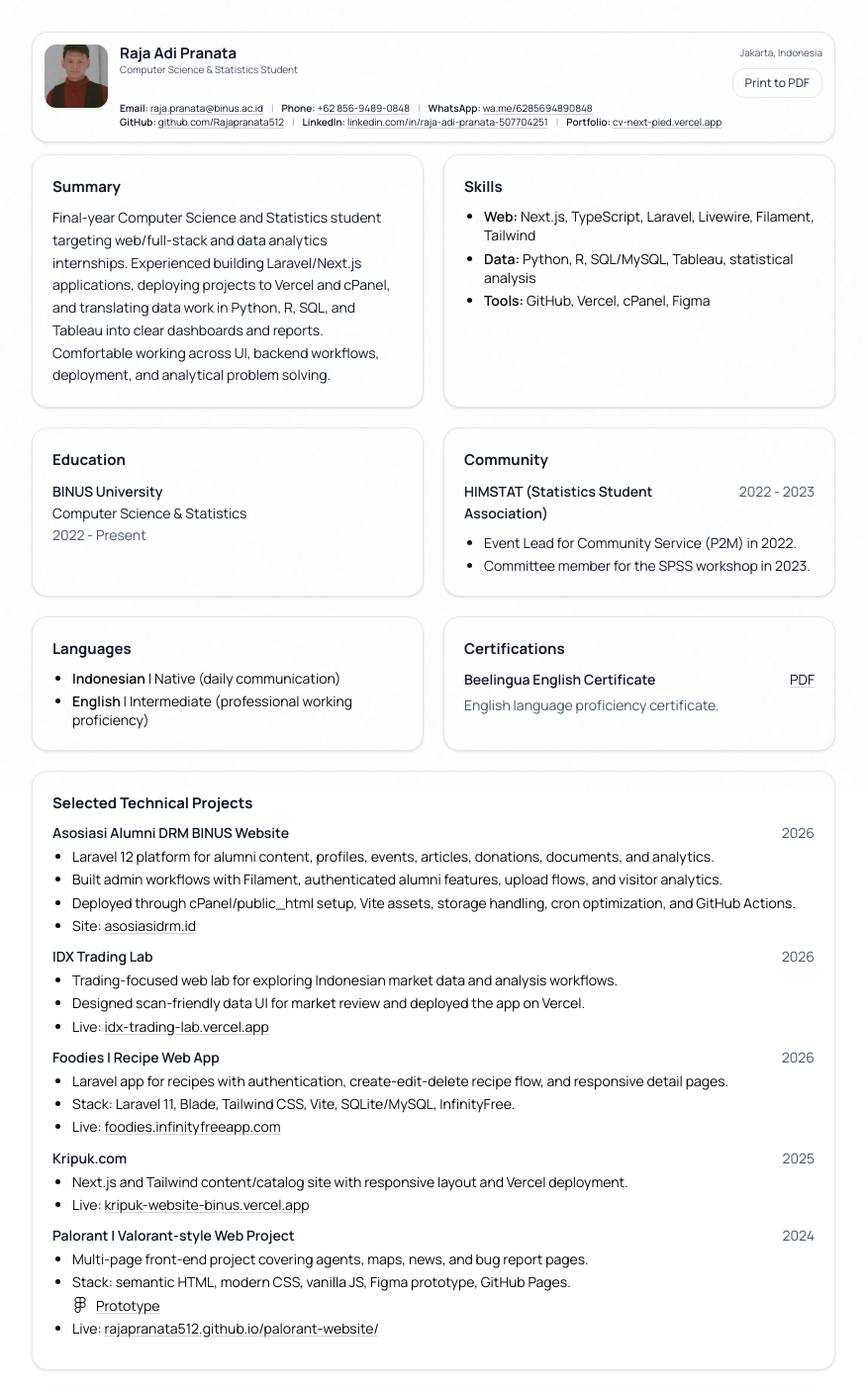
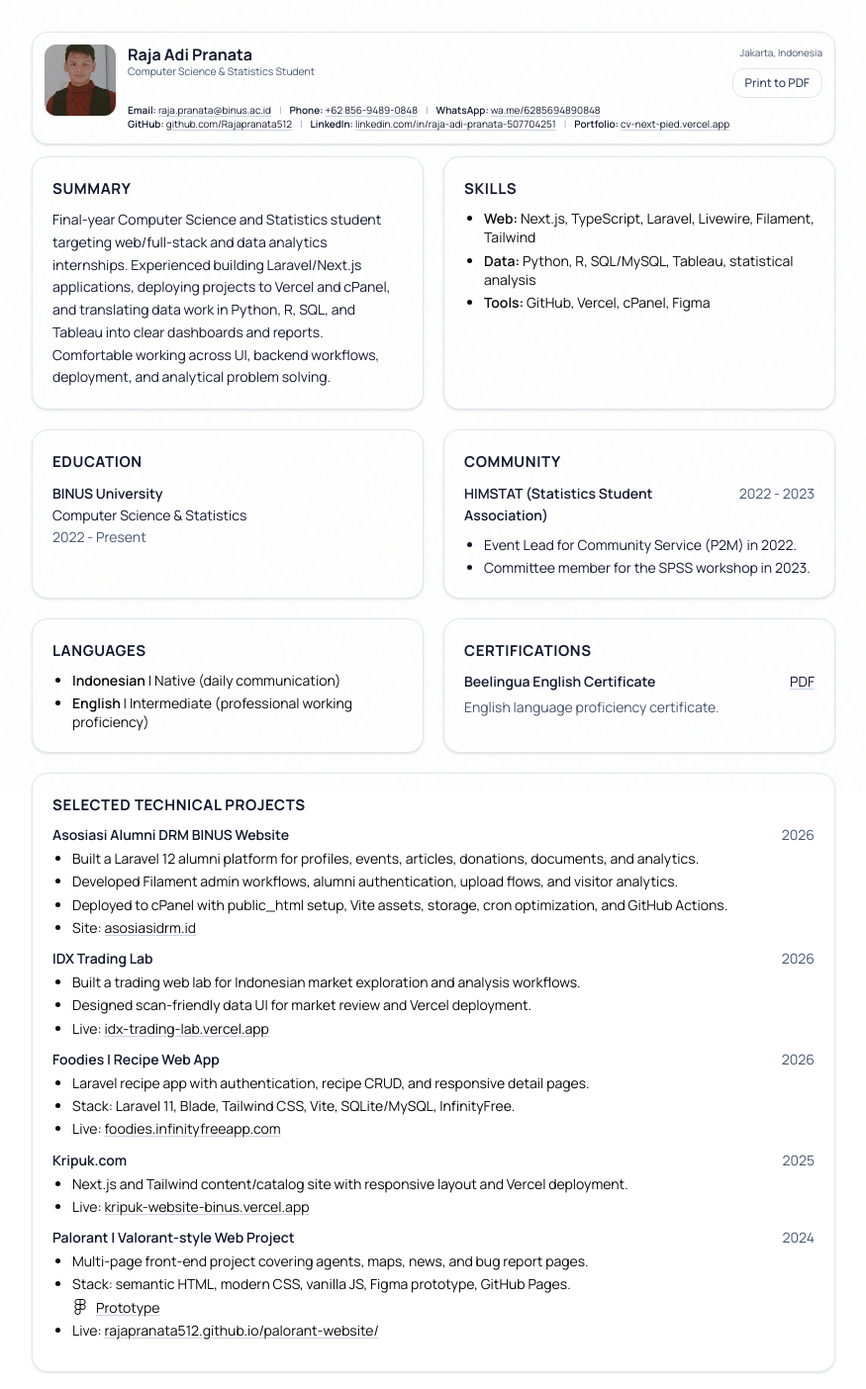
Before and after one commit to Rajapranata512/cv-next, a Next.js app: page /cv in a window 1280 px wide. Shown: the top 1404 px of the page at 99% size, without its empty margins (202-1077 px from the left). Built offline with nearby package versions, Linux system fonts and the light colour scheme.

Commit message:
Improve CV print readability

```diff
--- a/src/app/cv/page.tsx
+++ b/src/app/cv/page.tsx
@@ -39,10 +39,12 @@ const CARD =
   "print:rounded-none print:border-0 print:bg-transparent print:shadow-none";
 
 const PAD = "p-5 print:p-0";
-const H2 = "text-[15px] font-bold text-slate-900 print:text-[9.5px] print:leading-tight";
+const H2 =
+  "text-[15px] font-extrabold uppercase tracking-[0.04em] text-slate-900 " +
+  "print:text-[10.4px] print:leading-tight print:tracking-[0.035em]";
 const MUTED = "text-slate-600 print:text-slate-700";
 const BODY = "text-slate-900";
-const LI = "leading-snug print:leading-[1.22]";
+const LI = "leading-snug print:leading-[1.28]";
 const A =
   "underline decoration-slate-300 underline-offset-2 hover:decoration-slate-500 print:no-underline print:text-slate-800";
 
@@ -52,7 +54,7 @@ function BadgeSep() {
 
 function SectionTitle({ children }: { children: React.ReactNode }) {
   return (
-    <div className="mb-2 flex items-center justify-between print:mb-1 print:border-b print:border-slate-300 print:pb-0.5">
+    <div className="mb-2 flex items-center justify-between print:mb-1.5 print:border-b print:border-slate-400 print:pb-[1.5px]">
       <h2 className={H2}>{children}</h2>
     </div>
   );
@@ -65,33 +67,33 @@ export default function CVPage() {
         "cv-print-root mx-auto max-w-[860px] px-6 py-8",
         "text-[14px] leading-relaxed",
         "print:m-0 print:w-full print:max-w-none print:px-0 print:py-0",
-        "print:text-[9.5px] print:leading-[1.22] print:text-black"
+        "print:text-[10.2px] print:leading-[1.26] print:text-black"
       )}
     >
       {/* =========================
           PROFILE HEADER
          ========================= */}
-      <section className={cls(CARD, "mb-3 p-3 print:mb-3 print:border-b print:border-slate-300 print:p-0 print:pb-2")}>
-        <div className="flex items-start gap-3 print:gap-2.5">
+      <section className={cls(CARD, "mb-3 p-3 print:mb-3 print:border-b print:border-slate-300 print:p-0 print:pb-2.5")}>
+        <div className="flex items-start gap-3 print:gap-3">
           <Image
             src="/avatar.jpg"
-            width={72}
-            height={72}
+            width={80}
+            height={80}
             alt="Profile photo"
-            className="h-16 w-16 rounded-xl object-cover print:h-16 print:w-16 print:rounded-md"
+            className="h-[72px] w-[72px] rounded-xl object-cover print:h-[72px] print:w-[72px] print:rounded-md"
           />
 
           <div className="min-w-0 flex-1">
             <div className="flex items-start justify-between gap-3">
               <div className="min-w-0">
-                <h1 className="text-[15px] font-extrabold leading-tight text-slate-900 print:text-[14px]">
+                <h1 className="text-[16px] font-extrabold leading-tight text-slate-900 print:text-[15px]">
                   {PROFILE.name}
                 </h1>
-                <p className={cls("text-[10px] leading-snug print:text-[9px]", MUTED)}>{PROFILE.title}</p>
+                <p className={cls("text-[10.5px] leading-snug print:text-[9.4px]", MUTED)}>{PROFILE.title}</p>
               </div>
 
               <div className="flex shrink-0 flex-col items-end gap-2">
-                <div className={cls("text-[10px] print:text-[8.5px]", MUTED, "text-right")}>Jakarta, Indonesia</div>
+                <div className={cls("text-[10px] print:text-[9px]", MUTED, "text-right")}>Jakarta, Indonesia</div>
                 <button
                   type="button"
                   className={cls(
@@ -105,7 +107,7 @@ export default function CVPage() {
               </div>
             </div>
 
-            <div className={cls("mt-1 text-[10px] leading-snug print:mt-1 print:text-[8.5px]", BODY)}>
+            <div className={cls("mt-1.5 text-[10px] leading-snug print:mt-1 print:text-[9px] print:leading-[1.18]", BODY)}>
               <div className="flex flex-wrap items-center">
                 <span className="font-semibold">Email:</span>&nbsp;
                 <a className={A} href={`mailto:${PROFILE.email}`}>
@@ -179,7 +181,7 @@ export default function CVPage() {
           <div className={BODY}>
             <p className="font-semibold">BINUS University</p>
             <p>Computer Science &amp; Statistics</p>
-            <p className={cls("text-sm print:text-[8.5px]", MUTED)}>2022 - Present</p>
+            <p className={cls("text-sm print:text-[9.2px]", MUTED)}>2022 - Present</p>
           </div>
         </section>
 
@@ -188,7 +190,7 @@ export default function CVPage() {
           <div className={BODY}>
             <div className="flex items-baseline justify-between gap-3">
               <p className="font-semibold">HIMSTAT (Statistics Student Association)</p>
-              <p className={cls("text-sm whitespace-nowrap print:text-[8.5px]", MUTED)}>2022 - 2023</p>
+              <p className={cls("text-sm whitespace-nowrap print:text-[9.2px]", MUTED)}>2022 - 2023</p>
             </div>
             <ul className="mt-2 list-disc ps-5 space-y-1 print:mt-1 print:space-y-0.5">
               <li className={LI}>Event Lead for Community Service (P2M) in 2022.</li>
@@ -216,7 +218,7 @@ export default function CVPage() {
             <div className="flex items-baseline justify-between gap-3">
               <p className="font-semibold">Beelingua English Certificate</p>
               <a
-                className={cls(A, "shrink-0 text-sm print:text-[8.5px]")}
+                className={cls(A, "shrink-0 text-sm print:text-[9.2px]")}
                 href={CERT_EN.path}
                 target="_blank"
                 rel="noreferrer"
@@ -224,7 +226,7 @@ export default function CVPage() {
                 PDF
               </a>
             </div>
-            <p className={cls("mt-1 text-sm print:mt-0.5 print:text-[8.5px]", MUTED)}>
+            <p className={cls("mt-1 text-sm print:mt-0.5 print:text-[9.2px]", MUTED)}>
               English language proficiency certificate.
             </p>
           </div>
@@ -241,13 +243,13 @@ export default function CVPage() {
           <article className="avoid-break mb-3 print:mb-2">
             <div className="flex items-baseline justify-between gap-3">
               <h3 className="font-semibold leading-tight text-slate-900">Asosiasi Alumni DRM BINUS Website</h3>
-              <span className={cls("text-sm print:text-[8.5px]", MUTED)}>2026</span>
+              <span className={cls("text-sm print:text-[9.2px]", MUTED)}>2026</span>
             </div>
             <ul className="mt-1 list-disc ps-5 space-y-1 print:mt-0.5 print:space-y-0.5 print:ps-3.5">
-              <li className={LI}>Laravel 12 platform for alumni content, profiles, events, articles, donations, documents, and analytics.</li>
-              <li className={LI}>Built admin workflows with Filament, authenticated alumni features, upload flows, and visitor analytics.</li>
+              <li className={LI}>Built a Laravel 12 alumni platform for profiles, events, articles, donations, documents, and analytics.</li>
+              <li className={LI}>Developed Filament admin workflows, alumni authentication, upload flows, and visitor analytics.</li>
               <li className={LI}>
-                Deployed through cPanel/public_html setup, Vite assets, storage handling, cron optimization, and GitHub Actions.
+                Deployed to cPanel with public_html setup, Vite assets, storage, cron optimization, and GitHub Actions.
               </li>
               <li className={LI}>
                 Site:&nbsp;
@@ -261,11 +263,11 @@ export default function CVPage() {
           <article className="avoid-break mb-3 print:mb-2">
             <div className="flex items-baseline justify-between gap-3">
               <h3 className="font-semibold leading-tight text-slate-900">IDX Trading Lab</h3>
-              <span className={cls("text-sm print:text-[8.5px]", MUTED)}>2026</span>
+              <span className={cls("text-sm print:text-[9.2px]", MUTED)}>2026</span>
             </div>
             <ul className="mt-1 list-disc ps-5 space-y-1 print:mt-0.5 print:space-y-0.5 print:ps-3.5">
-              <li className={LI}>Trading-focused web lab for exploring Indonesian market data and analysis workflows.</li>
-              <li className={LI}>Designed scan-friendly data UI for market review and deployed the app on Vercel.</li>
+              <li className={LI}>Built a trading web lab for Indonesian market exploration and analysis workflows.</li>
+              <li className={LI}>Designed scan-friendly data UI for market review and Vercel deployment.</li>
               <li className={LI}>
                 Live:&nbsp;
                 <a className={A} href="https://idx-trading-lab.vercel.app/" target="_blank" rel="noreferrer">
@@ -278,10 +280,10 @@ export default function CVPage() {
           <article className="avoid-break mb-3 print:mb-2">
             <div className="flex items-baseline justify-between gap-3">
               <h3 className="font-semibold leading-tight text-slate-900">Foodies | Recipe Web App</h3>
-              <span className={cls("text-sm print:text-[8.5px]", MUTED)}>2026</span>
+              <span className={cls("text-sm print:text-[9.2px]", MUTED)}>2026</span>
             </div>
             <ul className="mt-1 list-disc ps-5 space-y-1 print:mt-0.5 print:space-y-0.5 print:ps-3.5">
-              <li className={LI}>Laravel app for recipes with authentication, create-edit-delete recipe flow, and responsive detail pages.</li>
+              <li className={LI}>Laravel recipe app with authentication, recipe CRUD, and responsive detail pages.</li>
               <li className={LI}>Stack: Laravel 11, Blade, Tailwind CSS, Vite, SQLite/MySQL, InfinityFree.</li>
               <li className={LI}>
                 Live:&nbsp;
@@ -295,7 +297,7 @@ export default function CVPage() {
           <article className="avoid-break mb-3 print:mb-2">
             <div className="flex items-baseline justify-between gap-3">
               <h3 className="font-semibold leading-tight text-slate-900">Kripuk.com</h3>
-              <span className={cls("text-sm print:text-[8.5px]", MUTED)}>2025</span>
+              <span className={cls("text-sm print:text-[9.2px]", MUTED)}>2025</span>
             </div>
             <ul className="mt-1 list-disc ps-5 space-y-1 print:mt-0.5 print:space-y-0.5 print:ps-3.5">
               <li className={LI}>Next.js and Tailwind content/catalog site with responsive layout and Vercel deployment.</li>
@@ -311,7 +313,7 @@ export default function CVPage() {
           <article className="avoid-break mb-3 print:mb-2">
             <div className="flex items-baseline justify-between gap-3">
               <h3 className="font-semibold leading-tight text-slate-900">Palorant | Valorant-style Web Project</h3>
-              <span className={cls("text-sm print:text-[8.5px]", MUTED)}>2024</span>
+              <span className={cls("text-sm print:text-[9.2px]", MUTED)}>2024</span>
             </div>
             <ul className="mt-1 list-disc ps-5 space-y-1 print:mt-0.5 print:space-y-0.5 print:ps-3.5">
               <li className={LI}>Multi-page front-end project covering agents, maps, news, and bug report pages.</li>
@@ -348,7 +350,7 @@ export default function CVPage() {
           <article className="avoid-break mb-3 print:mb-2">
             <div className="flex items-baseline justify-between gap-3">
               <h3 className="font-semibold leading-tight text-slate-900">Music & Mental Health Research Paper</h3>
-              <span className={cls("text-sm print:text-[8.5px]", MUTED)}>2023</span>
+              <span className={cls("text-sm print:text-[9.2px]", MUTED)}>2023</span>
             </div>
             <ul className="mt-1 list-disc ps-5 space-y-1 print:mt-0.5 print:space-y-0.5 print:ps-3.5">
               <li className={LI}>Python-based analysis of music usage as a treatment factor for mental health.</li>
@@ -364,7 +366,7 @@ export default function CVPage() {
           <article className="avoid-break mb-3 print:mb-2">
             <div className="flex items-baseline justify-between gap-3">
               <h3 className="font-semibold leading-tight text-slate-900">CCA Study | Campus Environment & Psychological Health</h3>
-              <span className={cls("text-sm print:text-[8.5px]", MUTED)}>2025</span>
+              <span className={cls("text-sm print:text-[9.2px]", MUTED)}>2025</span>
             </div>
             <ul className="mt-1 list-disc ps-5 space-y-1 print:mt-0.5 print:space-y-0.5 print:ps-3.5">
               <li className={LI}>Canonical Correlation Analysis in R using BINUS University student data.</li>
@@ -384,7 +386,7 @@ export default function CVPage() {
           <article className="avoid-break mb-0 print:mb-0">
             <div className="flex items-baseline justify-between gap-3">
               <h3 className="font-semibold leading-tight text-slate-900">Business Analytics Dashboards</h3>
-              <span className={cls("text-sm print:text-[8.5px]", MUTED)}>2025</span>
+              <span className={cls("text-sm print:text-[9.2px]", MUTED)}>2025</span>
             </div>
             <ul className="mt-1 list-disc ps-5 space-y-1 print:mt-0.5 print:space-y-0.5 print:ps-3.5">
               <li className={LI}>Tableau Public dashboards for sales KPIs, executive overview, and business monitoring.</li>
```
